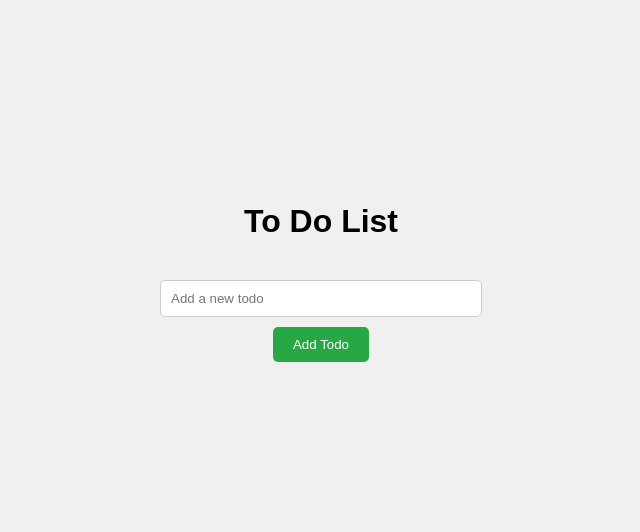
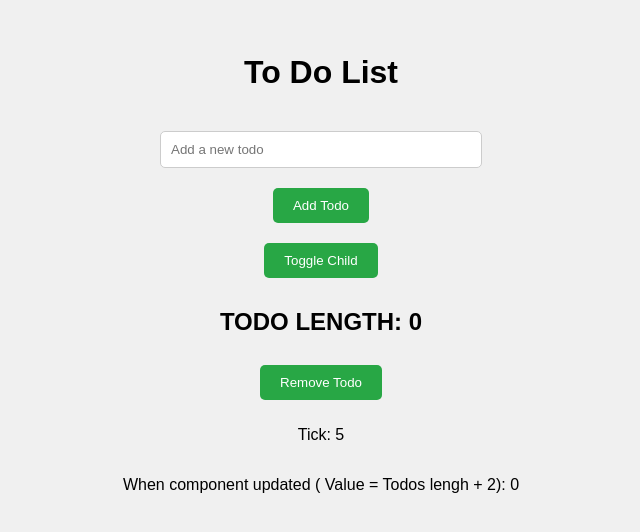
Before and after one commit to M1ke193/Class_component_Redux, a React (Create React App) app: page / in a window 1280 px wide. Shown: the part 118-650 px from the top of the page, without its empty margins (319-959 px from the left). Built offline with nearby package versions, Linux system fonts and the light colour scheme.

Commit message:
add child with life cycle

```diff
--- a/src/App.css
+++ b/src/App.css
@@ -47,4 +47,5 @@ body {
   border: none;
   border-radius: 5px;
   cursor: pointer;
+  margin: 10px;
 }
--- a/src/App.js
+++ b/src/App.js
@@ -1,6 +1,6 @@
-import logo from "./logo.svg";
 import "./App.css";
 import React from "react";
+import Child from "./child.js";
 
 class App extends React.Component {
   constructor(props) {
@@ -8,8 +8,25 @@ class App extends React.Component {
     this.state = {
       todos: [],
       newTodo: "",
+      isHideChild: false,
     };
+    this.removeTodoCB = this.removeTodoCB.bind(this);
   }
+
+  removeTodoCB (){
+    this.setState((prevState) => {
+      const newTodos = [...prevState.todos];
+      newTodos.pop();
+      return { todos: newTodos };
+    });
+  };
+
+  toggleChild = () => {
+    this.setState((prevState) => ({
+      isHideChild: !prevState.isHideChild
+    }));
+  }
+
   render() {
     return (
       <div className="App">
@@ -41,6 +58,18 @@ class App extends React.Component {
         >
           Add Todo
         </button>
+                <button
+          className="add-todo-button"
+          onClick={this.toggleChild}
+        >
+          Toggle Child
+        </button>
+        {!this.state.isHideChild && (
+          <Child
+            todoQuantity={this.state.todos.length}
+            removeTodoCB={this.removeTodoCB}
+          />
+        )}
       </div>
     );
   }
--- /dev/null
+++ b/src/child.js
@@ -0,0 +1,49 @@
+import React from "react";
+
+class Child extends React.Component {
+  constructor(props) {
+    super(props);
+    this.state = {
+      tick: 0,
+      updateValue: this.props.todoQuantity,
+    };
+  }
+
+  componentWillUnmount() {
+    clearInterval(this.interval);
+  }
+
+  componentDidMount() {
+    this.interval = setInterval(() => {
+      console.log("Tick!");
+      this.setState((prevState) => ({
+        tick: prevState.tick + 1,
+      }));
+    }, 1000);
+  }
+
+  componentDidUpdate(prevProps, prevState) {
+    if (prevProps.todoQuantity !== this.props.todoQuantity) {
+      this.setState({
+        updateValue: prevState.updateValue + 2,
+      });
+    }
+  }
+
+  render() {
+    return (
+      <>
+        <h2>{`TODO LENGTH: ${this.props.todoQuantity}`}</h2>
+        <button className="add-todo-button" onClick={this.props.removeTodoCB}>
+          Remove Todo
+        </button>
+        <p>Tick: {this.state.tick}</p>
+        <p>
+          When component updated ( Value = Todos lengh + 2): {this.state.updateValue}
+        </p>
+      </>
+    );
+  }
+}
+
+export default Child;
```
